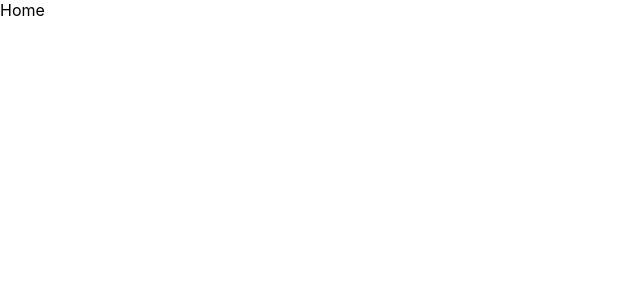
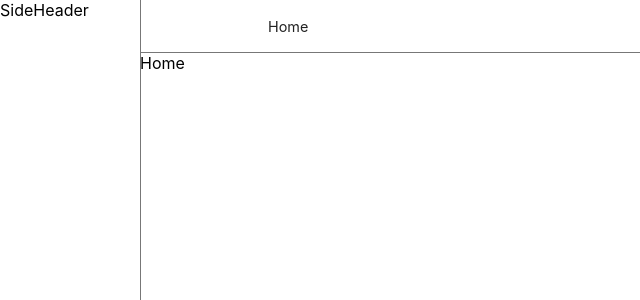
Before and after one commit to IRU212/01_portfolio_friend, a React (Create React App) app in the folder frontend/: page / in a window 1280 px wide. Shown: the top 300 px of the page, without its empty margins (0-640 px from the left). Built offline with nearby package versions, Linux system fonts and the light colour scheme.

Commit message:
サイト全体　レイアウト

```diff
--- a/frontend/src/App.tsx
+++ b/frontend/src/App.tsx
@@ -1,18 +1,33 @@
 import { Route, Routes } from "react-router";
 import { BrowserRouter } from "react-router-dom";
+
+// ページコンポーネント
 import Header from "./Header/Header";
+import SideHeader from "./Header/SideHeader";
 import Home from "./Home/Home";
+
+// scss import
+import styles from './scss/common.module.scss'
 
 
 function App() {
 
+  // バックエンド 元URL
+  const backURL: string = "http://localhost:8000/api/";
+
   return (
-    <div>
-      <Header />
+    <div className={styles.Common}>
       <BrowserRouter>
-        <Routes>
-          <Route path="/" element={<Home />} />
-        </Routes>
+        <SideHeader />
+        <div className={styles.CommonDiv}>
+          <Header />
+          <Routes>
+            <Route
+              path="/"
+              element={<Home backURL={backURL} />}
+            />
+          </Routes>
+        </div>
       </BrowserRouter>
     </div>
   );
--- a/frontend/src/Header/Header.jsx
+++ b/frontend/src/Header/Header.jsx
@@ -1,11 +1,18 @@
 import React from 'react'
+import { Link } from 'react-router-dom'
 
+// scss import
 import styles from '../scss/header.module.scss'
+import CommonStyles from '../scss/common.module.scss'
 
 function Header() {
     return (
-        <div className={styles.test}>
-            Header
+        <div className={styles.Header}>
+            <div className={styles.Home}>
+                <Link to="/" className={CommonStyles.Link}>
+                    Home
+                </Link>
+            </div>
         </div>
     )
 }
--- /dev/null
+++ b/frontend/src/Header/SideHeader.jsx
@@ -0,0 +1,15 @@
+import React from 'react'
+
+// scss import
+import styles from '../scss/header.module.scss'
+// import CommonStyles from '../scss/common.module.scss'
+
+function SideHeader() {
+    return (
+        <div className={styles.SideHeader}>
+            SideHeader
+        </div>
+    )
+}
+
+export default SideHeader
--- a/frontend/src/Home/Home.tsx
+++ b/frontend/src/Home/Home.tsx
@@ -1,6 +1,12 @@
-import React from 'react'
 
-function Home() {
+
+function Home(props: { backURL: string }) {
+
+    // バックエンド 元URL
+    const url = props.backURL;
+
+    console.log(url)
+
     return (
         <div>
             Home
--- /dev/null
+++ b/frontend/src/scss/common.module.scss
@@ -0,0 +1,21 @@
+// 共通スタイル
+.Common{
+    width: 100%;
+    height: 100%;
+    display: block;
+}
+
+
+// react-router-dom Link フォント　スタイル
+.Link{
+    text-decoration: none;
+    color: #222;
+}
+
+// header横の要素 メイン
+.CommonDiv{
+    width: 100%;
+    position: fixed;
+    top: 0;
+    left: 140px; // SideHeaderのwidthの長さ
+}
--- a/frontend/src/scss/header.module.scss
+++ b/frontend/src/scss/header.module.scss
@@ -1,3 +1,31 @@
-.test{
-    display: none;
+$header-height: 52px;
+
+.Header{
+    width: 100%;
+    height: $header-height;
+    border-bottom: 0.7px solid #777;
+    position: relative;
+
+    .Home{
+        position: absolute;
+        top: 50%;
+        left: 10%;
+        width: 100%;
+        transform: translateY(-50%);
+        font-size: 0.9rem;
+
+        &:hover{
+            cursor: pointer;
+        }
+
+    }
 }
+
+.SideHeader{
+    position: fixed;
+    top: 0;
+    left: 0;
+    width: 140px;
+    height: 100vh;
+    border-right: 0.7px solid #777;
+}
```
